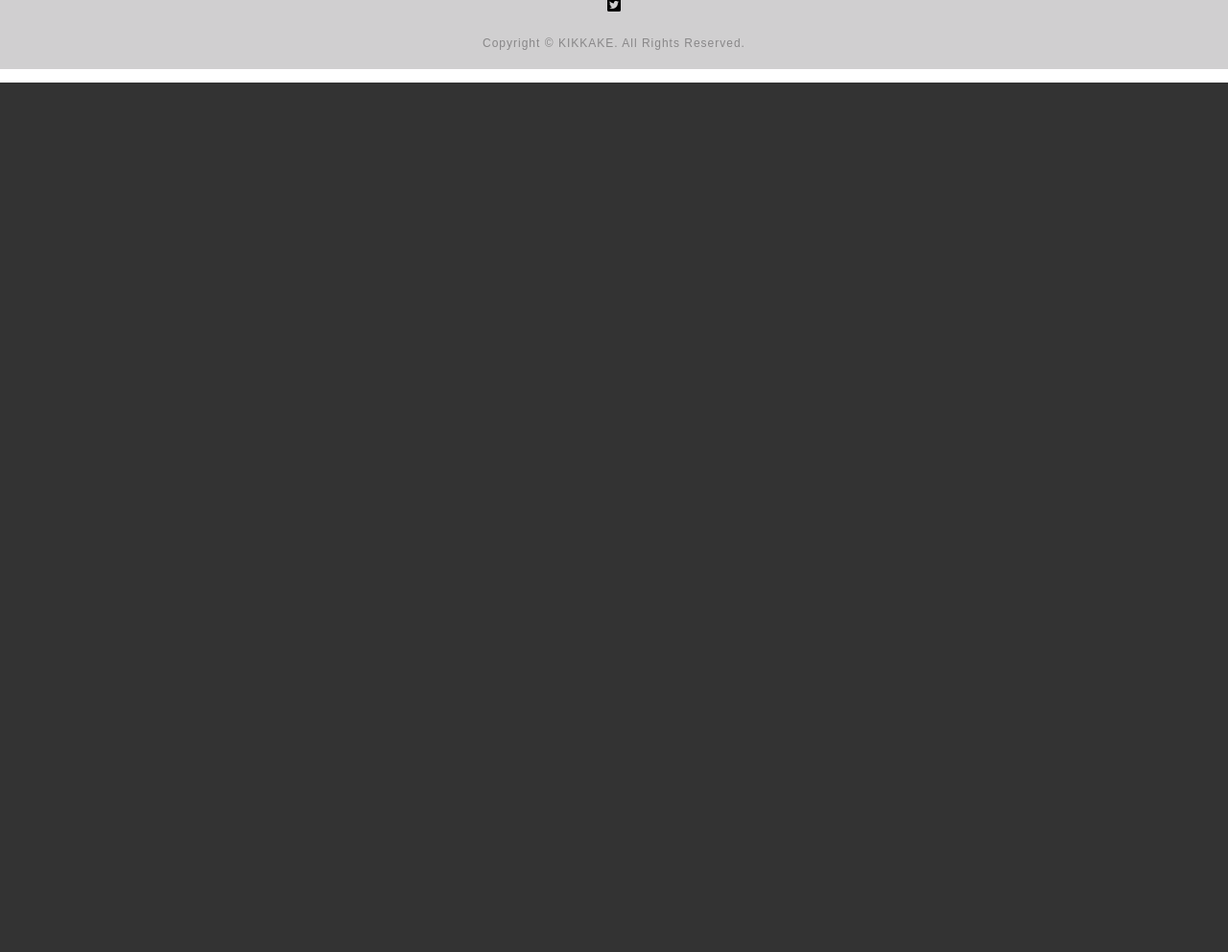
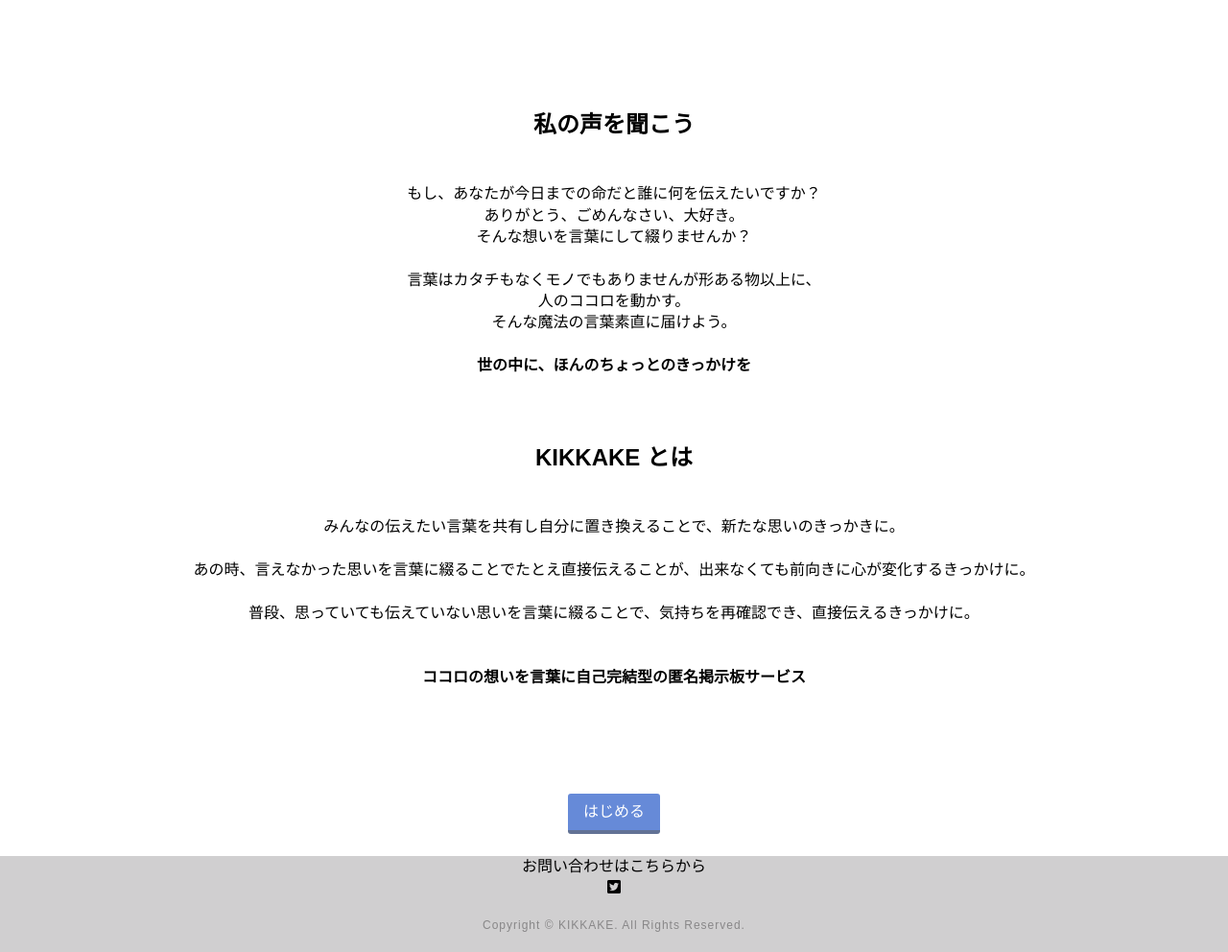
Before and after one commit to Take-6112/KIKKAKE, a Flask app: page / in a window 1280 px wide. Shown: the part 714-1706 px from the top of the page at 96% size. Before the commit the page ends 800 px from the top, so only its background shows below. Run offline with Flask 2, Linux system fonts and the light colour scheme; some libraries are stand-ins or nearby versions.

Commit message:
トップページ修正しました

```diff
--- a/static/CSS/kikkake.css
+++ b/static/CSS/kikkake.css
@@ -154,6 +154,27 @@ content h1 br {
 	font-size: 14px;
 	line-height: 1.8;
 }
+
+.catchcopy h1{
+  font-size: 90px;
+  padding:250px 0px;
+}
+.btn-square-shadow {
+  display: inline-block;
+  padding: 0.5em 1em;
+  text-decoration: none;
+  background: #668ad8;/*ボタン色*/
+  color: #FFF;
+  border-bottom: solid 4px #627295;
+  border-radius: 3px;
+}
+.btn-square-shadow:active {
+  /*ボタンを押したとき*/
+  -webkit-transform: translateY(4px);
+  transform: translateY(4px);/*下に動く*/
+  box-shadow: 0px 0px 1px rgba(0, 0, 0, 0.2);/*影を小さく*/
+  border-bottom: none;
+}
 footer {
     height: 100px;
     background-color: #D0CFD0;
--- a/templates/index.html
+++ b/templates/index.html
@@ -3,9 +3,73 @@
 {% block main %}
     <div class="main_wrapper">
         <div class="container">
-            <video controls autoplay muted loop playsinline width="90%">
+            <!-- <video controls autoplay muted loop playsinline width="90%">
                 <source src="../static/KIKKAKEプレゼンスライド.mp4">
-            </video>
-        </div>
+            </video> -->
+            <!-- <img src="../static/img/スライド.png" alt="きっかけ。届けよう。その気持ち。皆の匿名掲示板"> -->
+
+            <div class="catchcopy">
+                <br>
+                <br>
+                <h1>言葉に寄り添う。</h1>
+                <br>
+                <br>
+            </div>
+                <div class="toppage">
+                    <br>
+                    <br>
+                    <br>
+                    <div class="toppage_1">
+                        <h2>私の声を聞こう</h2>
+                    </div>
+                        <div class="toppage_2">
+                            <br>
+                            <br>
+                            <p>もし、あなたが今日までの命だと誰に何を伝えたいですか？</p>
+                            <p>ありがとう、ごめんなさい、大好き。</p>
+                            <p>そんな想いを言葉にして綴りませんか？</p>
+                            <br>
+                            <p>言葉はカタチもなくモノでもありませんが形ある物以上に、</p>
+                            <p>人のココロを動かす。</p>
+                            <p>そんな魔法の言葉素直に届けよう。</p>
+                            <br>
+                            <h4>世の中に、ほんのちょっとのきっかけを</h4>
+                        </div>
+                        <br>
+                        <br>
+                        <br>
+                        <div class="toppage_3">
+                            <h2>KIKKAKE とは</h2>
+                        </div>
+                        <br>
+                        <br>
+                        <div class="toppage_4">
+                            <ul>
+                                <li>みんなの伝えたい言葉を共有し自分に置き換えることで、新たな思いのきっかきに。</li>
+                                <br>
+                                <li>あの時、言えなかった思いを言葉に綴ることでたとえ直接伝えることが、出来なくても前向きに心が変化するきっかけに。</li>
+                                <br>
+                                <li>普段、思っていても伝えていない思いを言葉に綴ることで、気持ちを再確認でき、直接伝えるきっかけに。</li>
+                            </ul>
+                        </div>
+
+                        <br>
+                        <br>
+                        <h4>ココロの想いを言葉に自己完結型の匿名掲示板サービス</h4>
+                        <br>
+                        <br>
+                    </div>
+                </div>
+            <br>
+            <br>
+            <a href="/register" class="btn-square-shadow"> はじめる </a>
+            <br>
+            <br>
+
+
+
+            <!-- <img class="home_img" src="../static/img/スライド１.png"  alt="大切にしたい想い。あなたの想いを言葉にしてつづりませんか">
+            <img class="home_img" src="../static/img/スライド2.png"  alt="大切にしたい想い。世の中にほんのちょっとのきっかけを">
+            <img class="home_img" src="../static/img/スライド3.png"  alt="きっかけとは"> -->
     </div>
 {% endblock %}
```
Also changed, not shown: static/img/スライド.png (added), static/img/スライド2.png (added), static/img/スライド3.png (added), static/img/スライド4（？）.png (added), static/img/スライド１.png (added).
